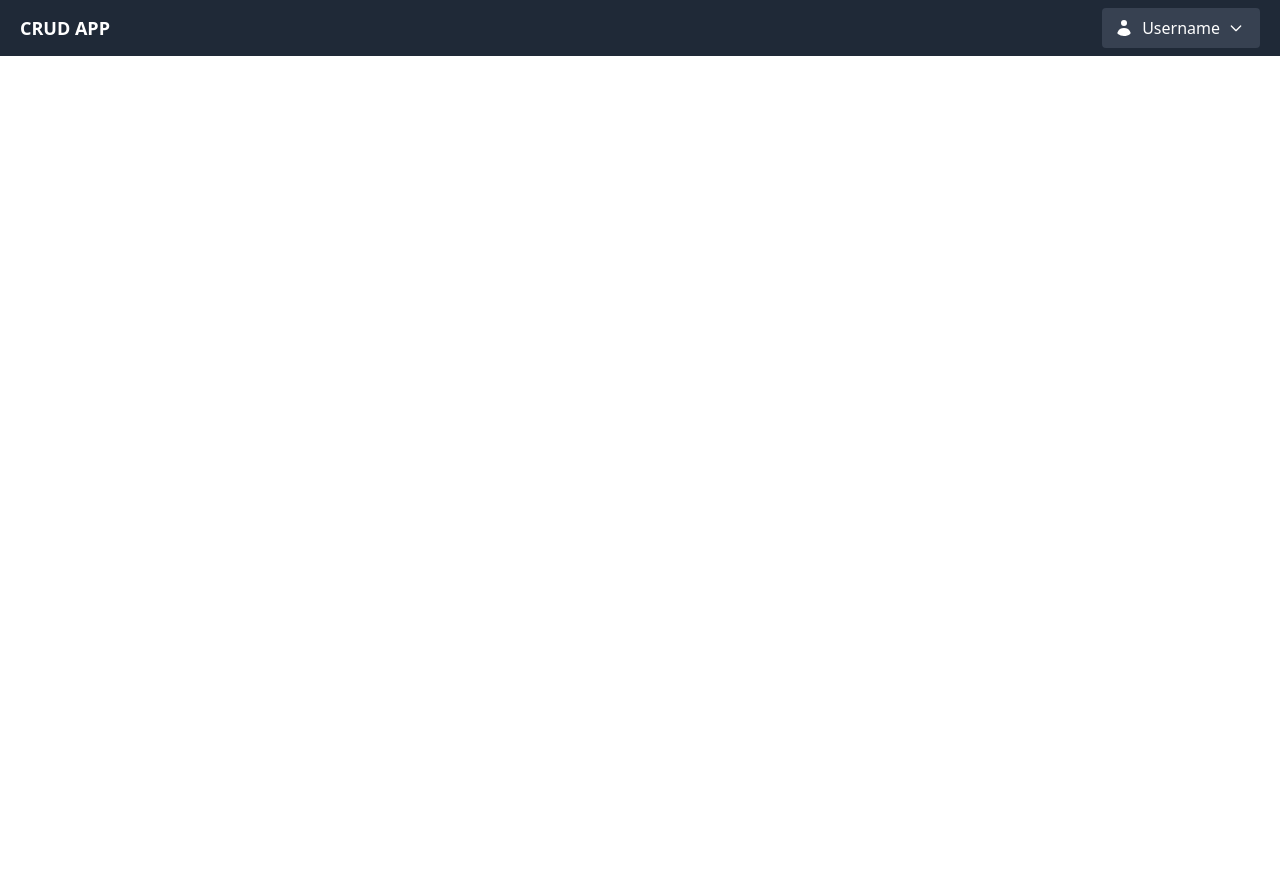
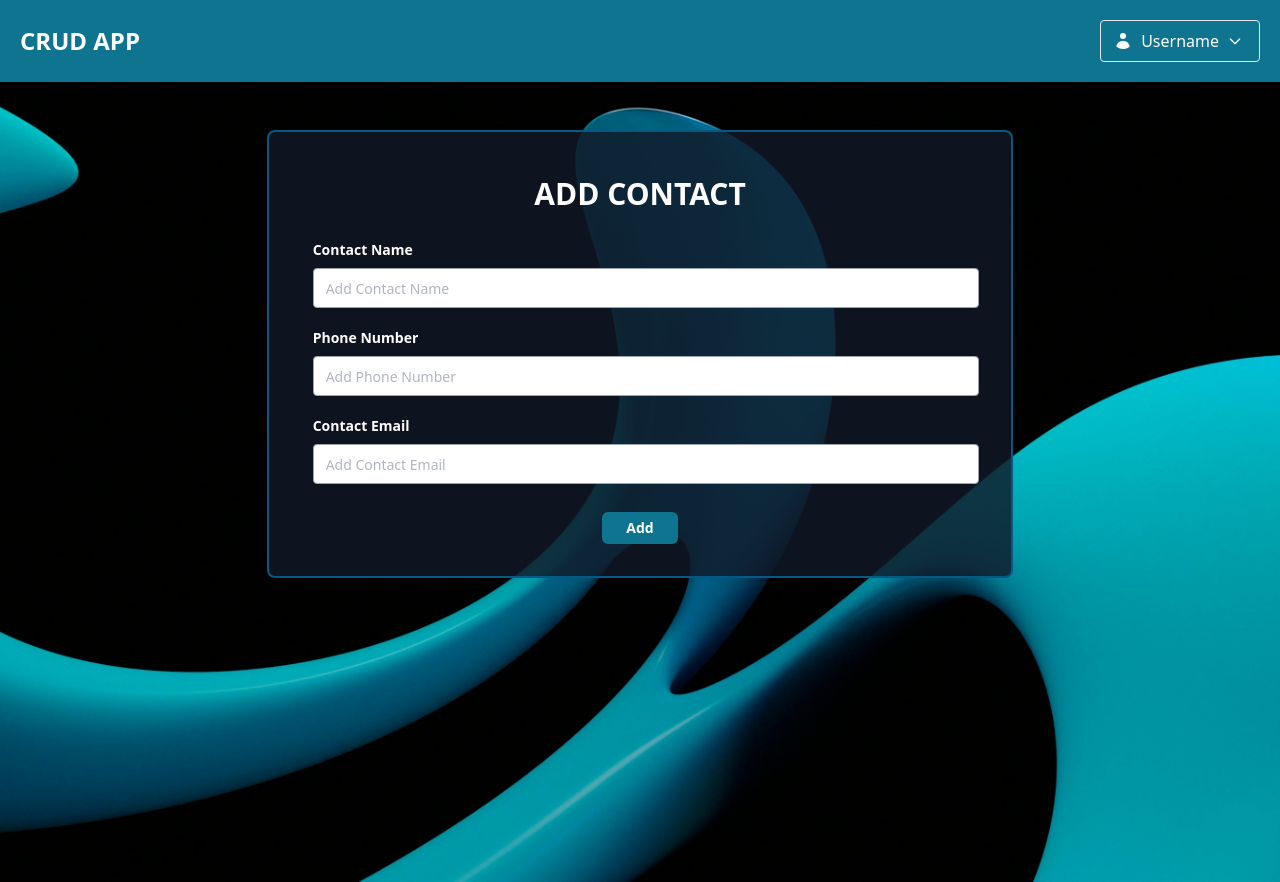
Before and after one commit to ekahanny/technical-test-crud, a React (Vite) app: page /home in a window 1280 px wide. Before the commit the page ends 800 px from the top, so only its background shows below. Built offline with nearby package versions, Linux system fonts and the light colour scheme.

Commit message:
add: form add data

```diff
--- /dev/null
+++ b/src/components/InputField.jsx
@@ -0,0 +1,22 @@
+/* eslint-disable react/prop-types */
+export const InputField = (props) => {
+  const { name, type, placeholder, label, value, onChange } = props;
+  return (
+    <div className="flex flex-col ml-3">
+      <label
+        htmlFor={name}
+        className="block text-white text-sm font-semibold mb-2"
+      >
+        {label}
+      </label>
+      <input
+        className="text-sm border border-gray-400 rounded w-full h-10 py-2 px-3 mb-5 text-slate-700 placeholder:opacity-80"
+        name={name}
+        type={type}
+        placeholder={placeholder}
+        value={value}
+        onChange={onChange}
+      />
+    </div>
+  );
+};
--- a/src/components/NavBar.jsx
+++ b/src/components/NavBar.jsx
@@ -27,15 +27,15 @@ const NavBar = () => {
   }, []);
 
   return (
-    <div className="bg-gray-800 text-white">
+    <div className="bg-cyan-700 text-white">
       <div className="container mx-auto flex items-center justify-between lg:px-5 pr-3 pl-4 py-2">
-        <div className="text-lg font-bold">CRUD APP</div>
-        <div className="relative">
+        <div className="text-2xl font-bold">CRUD APP</div>
+        <div className="relative py-3">
           {/* Tombol Dropdown */}
           <button
             id="dropdownButton"
             onClick={toggleDropdown}
-            className="px-4 py-2 bg-gray-700 rounded hover:bg-gray-600 flex items-center"
+            className="px-4 py-2 border rounded hover:bg-cyan-600 flex items-center"
           >
             <svg
               xmlns="http://www.w3.org/2000/svg"
--- /dev/null
+++ b/src/components/ShowData.jsx
@@ -0,0 +1,25 @@
+/* eslint-disable react/prop-types */
+export const ShowData = (props) => {
+  const { nama, nim, prodi, fakultas, universitas } = props;
+  return (
+    <div>
+      <div className="w-full bg-slate-200 p-5 rounded-md border border-cyan-950 mt-5">
+        <div className="flex flex-row">
+          <img
+            src="https://cdn-icons-png.flaticon.com/512/3541/3541871.png"
+            className="w-10 h-10 mr-3 rounded-full"
+            alt="icon"
+          />
+          <p className="font-semibold">{nama}</p>
+        </div>
+        <div className="flex flex-row items-center space-x-1 ml-12 -mt-4">
+          <p className="text-sm">{nim}</p>
+          <p>•</p>
+          <p className="text-sm">{prodi}</p>
+          <p className="text-sm">{fakultas}</p>
+          <p className="text-sm">{universitas}</p>
+        </div>
+      </div>
+    </div>
+  );
+};
--- a/src/pages/Home.jsx
+++ b/src/pages/Home.jsx
@@ -1,10 +1,71 @@
+import { useState } from "react";
+import { InputField } from "../components/InputField";
 import NavBar from "../components/NavBar";
+import { ShowData } from "../components/ShowData";
+import bgImage from "../assets/background.jpg";
 
 export function Home() {
+  const [student, setStudent] = useState({
+    data: [],
+    currentData: {
+      nama: "",
+      nim: "",
+      prodi: "",
+      fakultas: "",
+      universitas: "",
+    },
+  });
   return (
     <div>
       <NavBar />
-      {/* <p>Ini halaman home</p> */}
+
+      <div
+        className="flex flex-col items-center min-h-screen"
+        style={{
+          backgroundImage: `url(${bgImage})`,
+          backgroundSize: "cover",
+          backgroundPosition: "center",
+        }}
+      >
+        {/* Form Add Data */}
+        <div className="w-11/12 lg:w-7/12 bg-gray-900 p-8 mt-8 lg:mt-12 rounded-lg border-2 border-sky-800 bg-opacity-80">
+          <h1 className="text-3xl font-semibold text-white text-center mb-7 mt-3">
+            ADD CONTACT
+          </h1>
+          <form>
+            <InputField
+              name="contactName"
+              type="text"
+              placeholder="Add Contact Name"
+              label="Contact Name"
+            />
+            <InputField
+              name="phoneNumber"
+              type="text"
+              placeholder="Add Phone Number"
+              label="Phone Number"
+            />
+            <InputField
+              name="contactEmail"
+              type="email"
+              placeholder="Add Contact Email"
+              label="Contact Email"
+            />
+            <div className="flex justify-center items-center">
+              <button
+                className="h-8 px-6 font-semibold text-white text-sm rounded-md bg-cyan-700 hover:bg-cyan-800 focus:ring-4 focus:outline-none focus:ring-blue-300 dark:bg-blue-600 dark:hover:bg-blue-700 dark:focus:ring-blue-800 mt-2"
+                type="submit"
+              >
+                Add
+              </button>
+            </div>
+          </form>
+        </div>
+        {/* <hr className="border-t-4 border-cyan-900 w-full my-12" /> */}
+
+        {/* Hasil Data */}
+        <div></div>
+      </div>
     </div>
   );
 }
```
